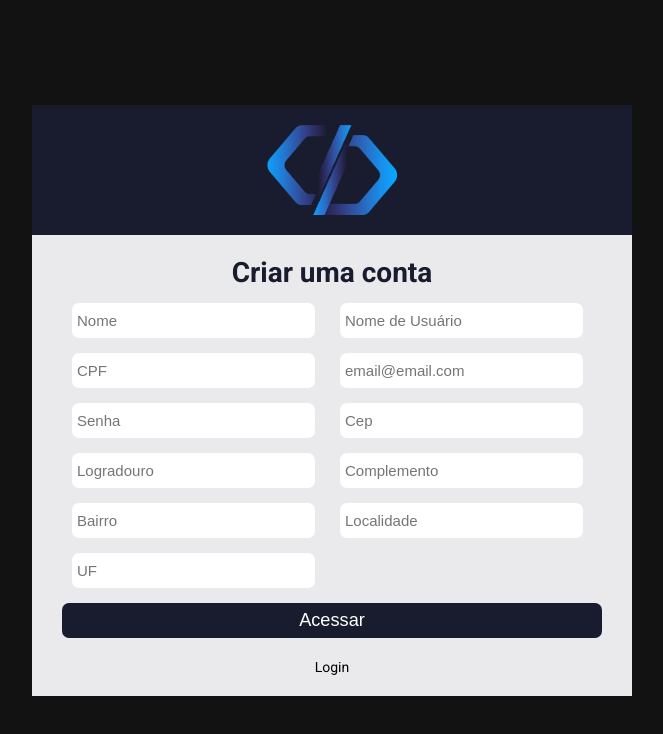
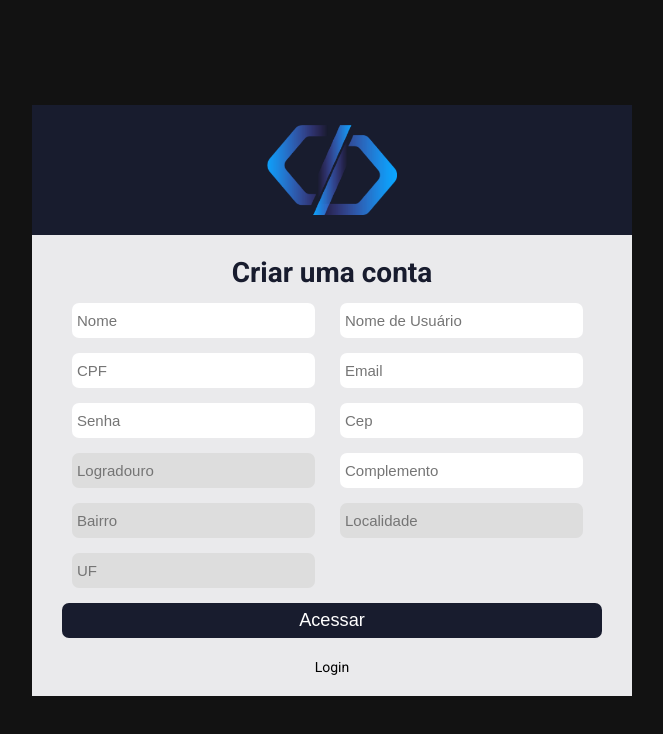
Before and after one commit to Matheuscp1/userAccount, a React (Create React App) app in the folder frontend/: page /register in a window 1280 px wide. Shown: the top 734 px of the page, without its empty margins (308-971 px from the left). Built offline with nearby package versions, Linux system fonts and the light colour scheme; no server answers.

Commit message:
feat: add api viacep

```diff
--- a/frontend/src/pages/SignIn/signin.css
+++ b/frontend/src/pages/SignIn/signin.css
@@ -91,3 +91,13 @@ form button{
   color: #000;
   cursor: pointer;
 }
+
+input:read-only{
+
+}
+
+input[data-readonly] {
+
+  background-color: #dddddd;
+  cursor: no-drop;
+}
--- a/frontend/src/pages/SignUp/index.jsx
+++ b/frontend/src/pages/SignUp/index.jsx
@@ -1,7 +1,7 @@
 import { useState } from "react";
 import { Link } from "react-router-dom";
 import React from "react";
-
+import api, { viaCepApi } from "../../services/api";
 import logo from "../../assets/logo.png";
 
 function SignUp() {
@@ -23,7 +23,38 @@ function SignUp() {
     alert("CLICOU");
   }
   async function onBlur(e) {
+    console.log();
+    switch (e.target.name) {
+      case "zipCode":
+        try {
+          let reponse = await viaCepApi.get(`${zipCode}/json`);
+          console.log(reponse.data);
+          const {
+            logradouro,
+            complemento,
+            bairro,
+            localidade,
+            uf,
+          } = reponse.data;
+          setPublicPlace(logradouro);
+          setComplement(complemento);
+          setDistrict(bairro);
+          setLocality(localidade);
+          setUf(uf);
+          document.getElementById("error").innerText = "";
+        } catch (error) {
+          setPublicPlace("");
+          setComplement("");
+          setDistrict("");
+          setLocality("");
+          setUf("");
+          document.getElementById("error").innerText = "Cep não encontrado";
+        }
+        break;
 
+      default:
+        break;
+    }
   }
   return (
     <div className="container-center">
@@ -38,45 +69,60 @@ function SignUp() {
             style={{ display: "flex", flexDirection: "row", flexWrap: "wrap" }}
           >
             <input
+              required
               type="text"
               placeholder="Nome"
+              name="name"
               value={name}
               onChange={(e) => setName(e.target.value)}
             />
             <input
+              required
               type="text"
               placeholder="Nome de Usuário"
+              name="userName"
               value={userName}
-              onBlur={onBlur}
               onChange={(e) => setUserName(e.target.value)}
             />
             <input
+              required
               type="text"
               placeholder="CPF"
+              name="cpf"
               value={cpf}
               onChange={(e) => setCpf(e.target.value)}
             />
             <input
+              required
               type="text"
-              placeholder="email@email.com"
+              placeholder="Email"
+              name="email"
               value={email}
               onChange={(e) => setEmail(e.target.value)}
             />
             <input
+              required
               type="password"
               placeholder="Senha"
+              name="password"
               value={password}
               onChange={(e) => setPassword(e.target.value)}
             />
             <input
+              required
               type="text"
               placeholder="Cep"
+              name="zipCode"
+              onBlur={onBlur}
               value={zipCode}
               onChange={(e) => setZipCode(e.target.value)}
             />
             <input
+              required
+              data-readonly
               type="text"
               placeholder="Logradouro"
+              name="publicPlace"
               value={publicPlace}
               onChange={(e) => setPublicPlace(e.target.value)}
             />
@@ -84,30 +130,41 @@ function SignUp() {
             <input
               type="text"
               placeholder="Complemento"
+              name="complement"
               value={complement}
               onChange={(e) => setComplement(e.target.value)}
             />
 
             <input
+              required
+              data-readonly
               type="text"
               placeholder="Bairro"
+              name="district"
               value={district}
               onChange={(e) => setDistrict(e.target.value)}
             />
 
             <input
+              required
+              data-readonly
               type="text"
               placeholder="Localidade"
+              name="locality"
               value={locality}
               onChange={(e) => setLocality(e.target.value)}
             />
 
             <input
+              required
+              data-readonly
               type="text"
               placeholder="UF"
+              name="uf"
               value={uf}
-              onChange={(e) => setUf(e.target.value)}
+              onChange={(e) => e}
             />
+            <span style={{ color: "red", margin: "10px" }} id="error"></span>
           </div>
 
           <button type="submit">Acessar</button>
--- a/frontend/src/services/api.js
+++ b/frontend/src/services/api.js
@@ -6,7 +6,12 @@ const PORT =
     ? 5000
     : process.env.REACT_APP_SERVER_PORT;
 const api = axios.create({
-  baseURL: `http://${HOST}:${PORT}/api/account`,
+  baseURL: `http://${HOST}:${PORT}/api/`,
+  timeout: 1000,
+});
+
+export const viaCepApi = axios.create({
+  baseURL: `https://viacep.com.br/ws/`,
   timeout: 1000,
 });
 
```
